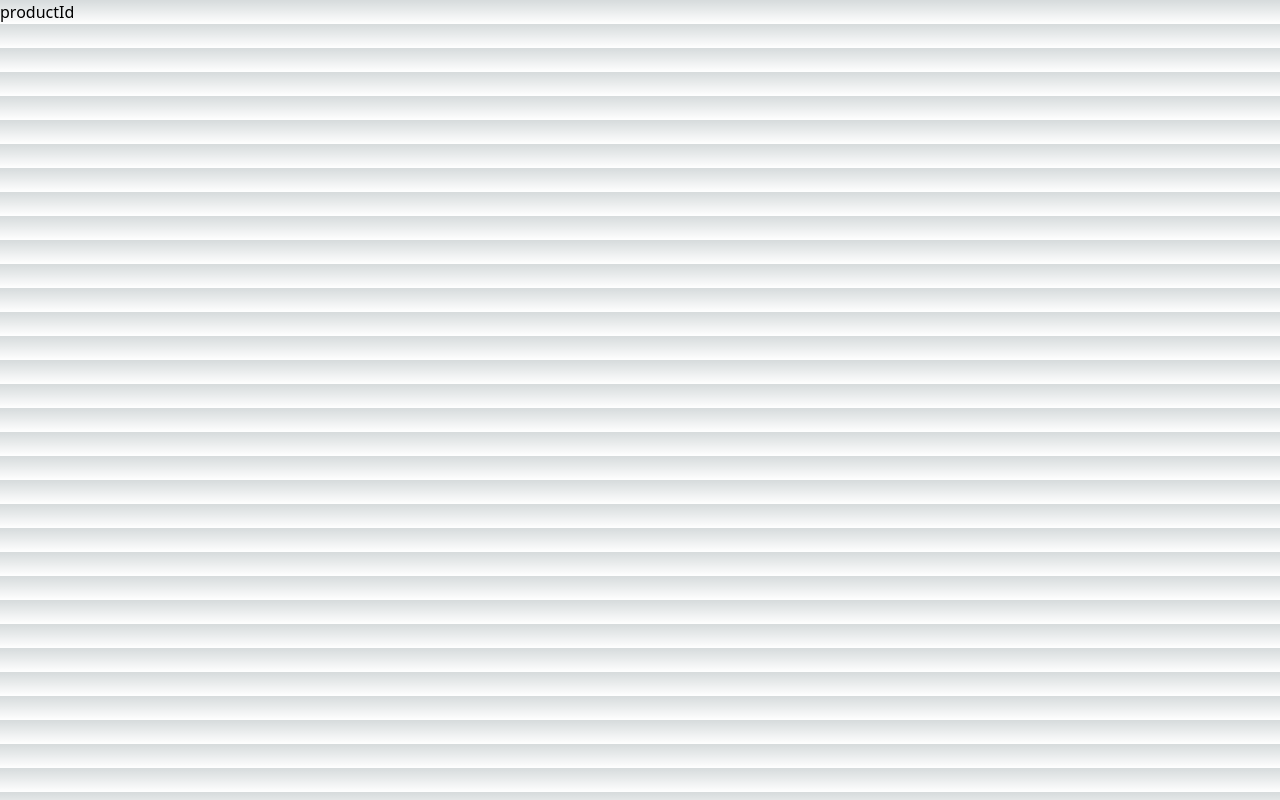
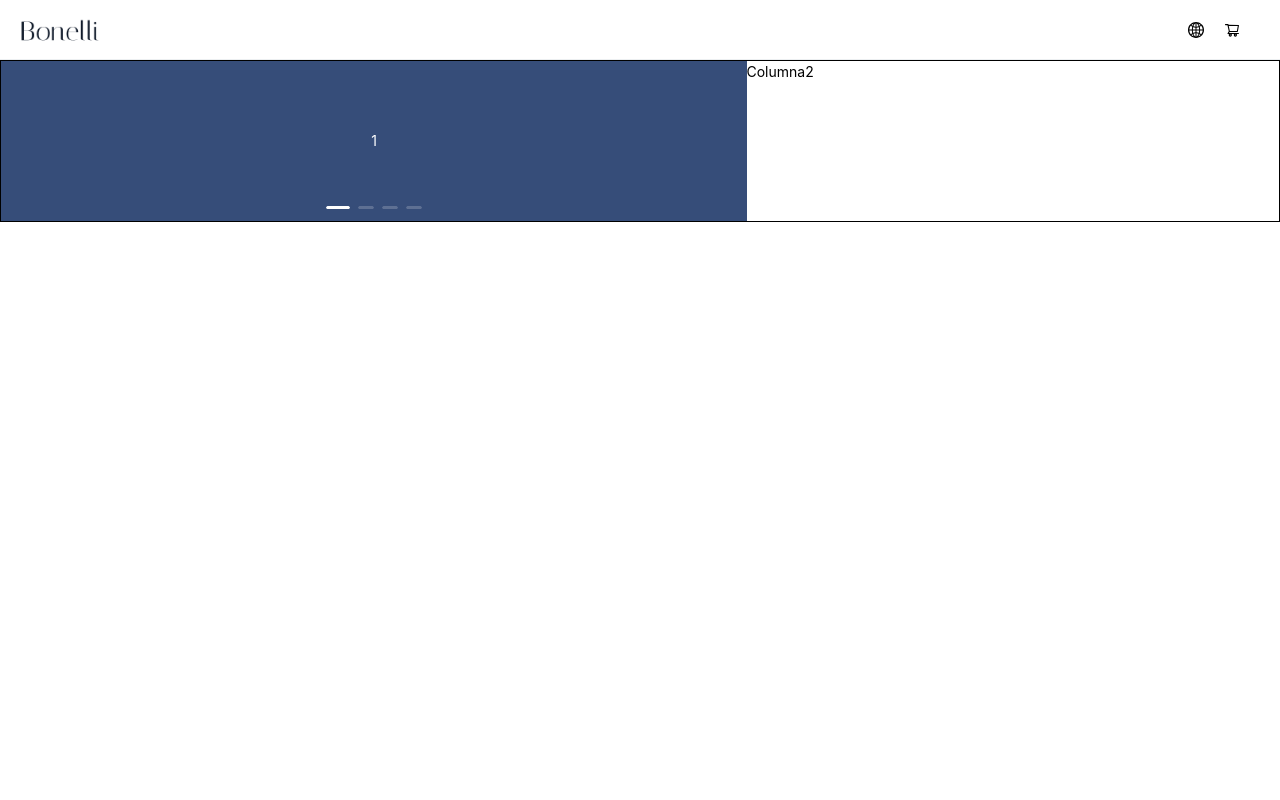
Before and after one commit to dev-bloom/e-commerce, a Next.js app: page /product/1 in a window 1280 px wide. Built offline with nearby package versions, Linux system fonts and the light colour scheme.

Commit message:
Adding details page carousel feature

```diff
--- a/package.json
+++ b/package.json
@@ -9,6 +9,7 @@
     "lint": "next lint"
   },
   "dependencies": {
+    "@ant-design/icons": "^5.0.1",
     "@types/node": "18.15.11",
     "@types/react": "18.0.35",
     "@types/react-dom": "18.0.11",
--- a/src/pages/product/[productId].tsx
+++ b/src/pages/product/[productId].tsx
@@ -1,9 +1,57 @@
 import React from 'react'
+import styles from "./product.module.scss"
+import { GlobalOutlined, ShoppingCartOutlined } from '@ant-design/icons';
+import Image from 'next/image';
+import logo from '../../../public/logo.png'
+import { Row, Col, Carousel } from 'antd';
 
 const ProductId = () => {
-    return (
-        <div>productId</div>
-    )
+  const contentStyle: React.CSSProperties = {
+    margin: 0,
+    height: '160px',
+    color: '#fff',
+    lineHeight: '160px',
+    textAlign: 'center',
+    background: '#364d79',
+  };
+  const onChange = (currentSlide: number) => {
+    console.log(currentSlide);
+  };
+
+  return (
+    <>
+      <nav className={styles.nav}>
+        <Image alt="logo" src={logo} width={120} height={80} />
+        <div>
+          <GlobalOutlined className={styles.icons} />
+          <ShoppingCartOutlined className={styles.icons} />
+        </div>
+      </nav>
+
+      <div className='product-info'>
+        <Row className={styles.row}>
+          <Col span={14}>
+            <Carousel afterChange={onChange}>
+              <div>
+                <h3 style={contentStyle}>1</h3>
+              </div>
+              <div>
+                <h3 style={contentStyle}>2</h3>
+              </div>
+              <div>
+                <h3 style={contentStyle}>3</h3>
+              </div>
+              <div>
+                <h3 style={contentStyle}>4</h3>
+              </div>
+            </Carousel>
+          </Col>
+          <Col span={10}>Columna2</Col>
+        </Row>
+      </div>
+    </>
+  )
 }
 
+
 export default ProductId;
--- /dev/null
+++ b/src/pages/product/product.module.scss
@@ -0,0 +1,17 @@
+.nav {
+    height: 60px;
+    width: 100%;
+    border-bottom: 1px solid #eceff1;
+    display: flex;
+    justify-content: space-between;
+    align-items: center;
+    padding-right: 30px;
+}
+
+.icons {
+    margin: 10px;
+}
+
+.row {
+    border: 1px solid black;
+}
--- a/src/styles/globals.css
+++ b/src/styles/globals.css
@@ -1,27 +1,3 @@
 @tailwind base;
 @tailwind components;
 @tailwind utilities;
-
-:root {
-  --foreground-rgb: 0, 0, 0;
-  --background-start-rgb: 214, 219, 220;
-  --background-end-rgb: 255, 255, 255;
-}
-
-@media (prefers-color-scheme: dark) {
-  :root {
-    --foreground-rgb: 255, 255, 255;
-    --background-start-rgb: 0, 0, 0;
-    --background-end-rgb: 0, 0, 0;
-  }
-}
-
-body {
-  color: rgb(var(--foreground-rgb));
-  background: linear-gradient(
-      to bottom,
-      transparent,
-      rgb(var(--background-end-rgb))
-    )
-    rgb(var(--background-start-rgb));
-}
```
Also changed, not shown: public/logo.png (added), 1 other file (tests, documents, lock files or other folders).
